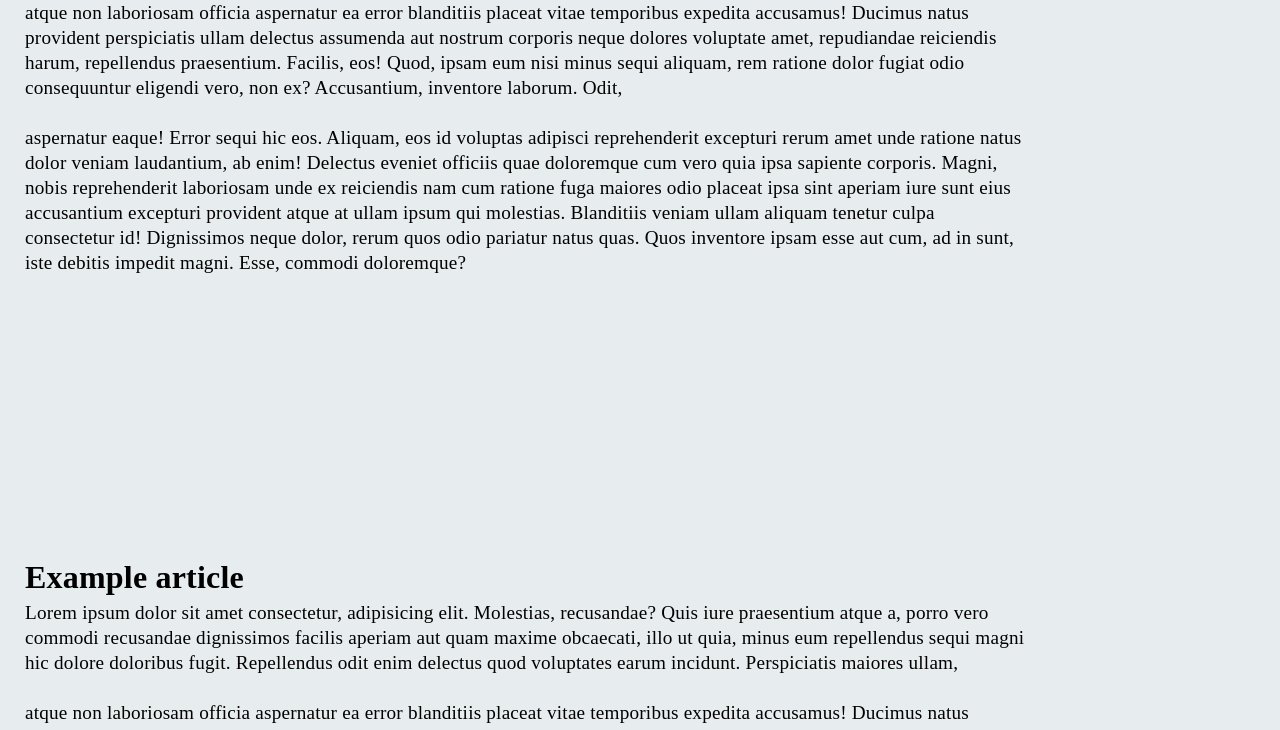
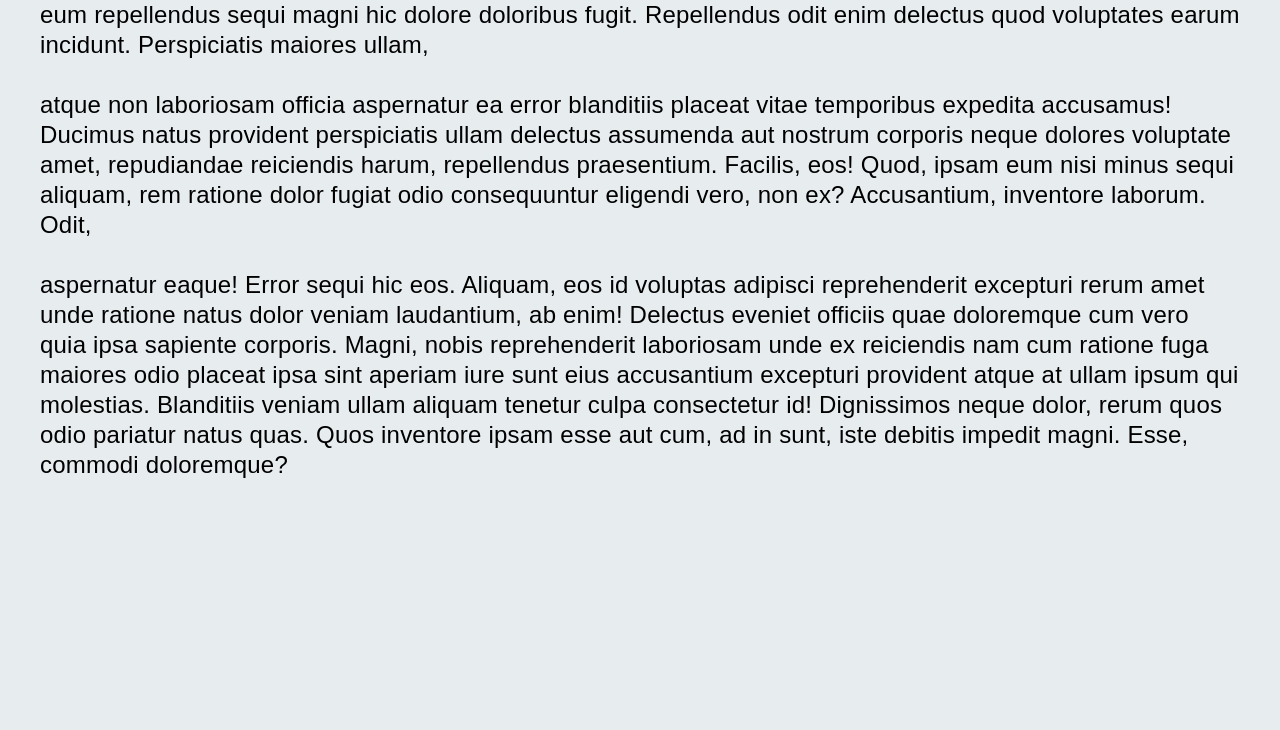
Before and after one commit to banansvenne/banansvenne.github.io, a website: page main/docs/home-page.html in a window 1280 px wide. Shown: the part 265-995 px from the top of the page. Drawn offline with Linux system fonts and the light colour scheme.

Commit message:
Fixed footer bug

```diff
--- a/main/styles/home-page/sass/main.scss
+++ b/main/styles/home-page/sass/main.scss
@@ -2,19 +2,21 @@
  *{
     margin: 0;
     padding: 0;
+    font-family: Arial, sans-serif;
  }
  body{
     background-color: #e7ecef;
     display: grid;
-    grid-template-columns: 100%;
-    grid-template-rows: 15vh calc(90vh + calc(var.$article_count * 100vh));
+    grid-template-rows: minmax(110px, 15vh) auto 10vh;
     grid-template-areas:
-    "nav"
-    "cBody";
+    "navb"
+    "cBody"
+    "footer";
+
  }
 
  nav{
-    grid-area: nav;
+    grid-area: navb;
     background-color: #6096ba;
     header{
         margin-top: 10px;
@@ -45,28 +47,31 @@
 
  #content-body{
     grid-area: cBody;
-    padding-left: 25px;
-    position: relative;
+    display: flex;
+    flex-direction: column;
+    align-items: center;
+    padding-top: 15px;
     article{
         h2{font-size: 2rem;padding-bottom: 10px;padding-top: 10px;}
-        max-width: 80%;
+        max-width: 1200px;
         padding-bottom: 35vh;
-        font-size: 1.2rem;
+        margin: 20px;
+        font-size: 1.5rem;
         letter-spacing:0.2px;
-        line-height: 25px;
+        line-height: 30px;
     }
  }
  footer{
+    grid-area: footer;
     display: flex;
     justify-content: center;
     align-items: center;
-    height: 10vh;
     background-color: #6096ba;
     a{
         font-size: 2rem;
         text-decoration: none;
         letter-spacing: 8px;
-        color: rgb(0, 0, 0);
+        color: rgb(255, 255, 255);
     }
     a:hover{
         color: #e7ecef;
```
Also changed, not shown: main/styles/home-page/css/main.css, 1 other file.
